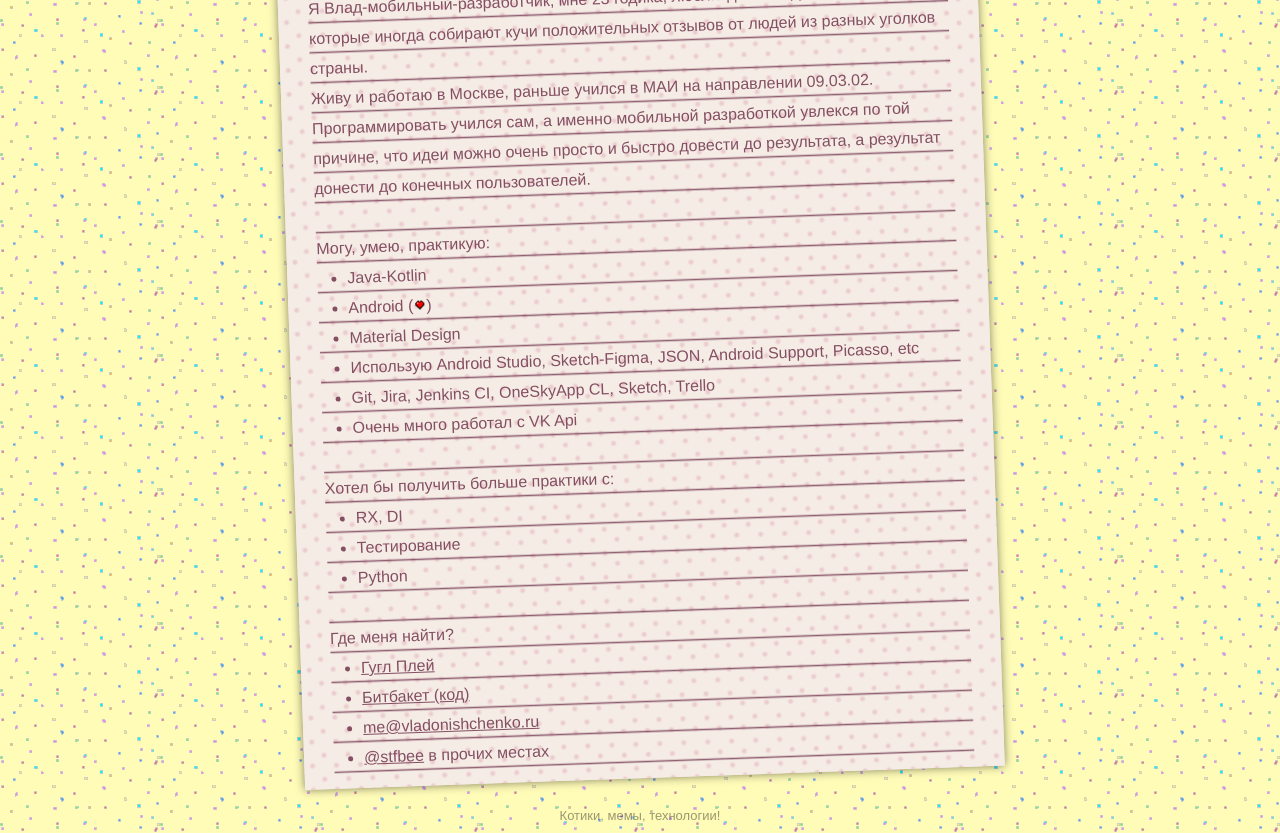
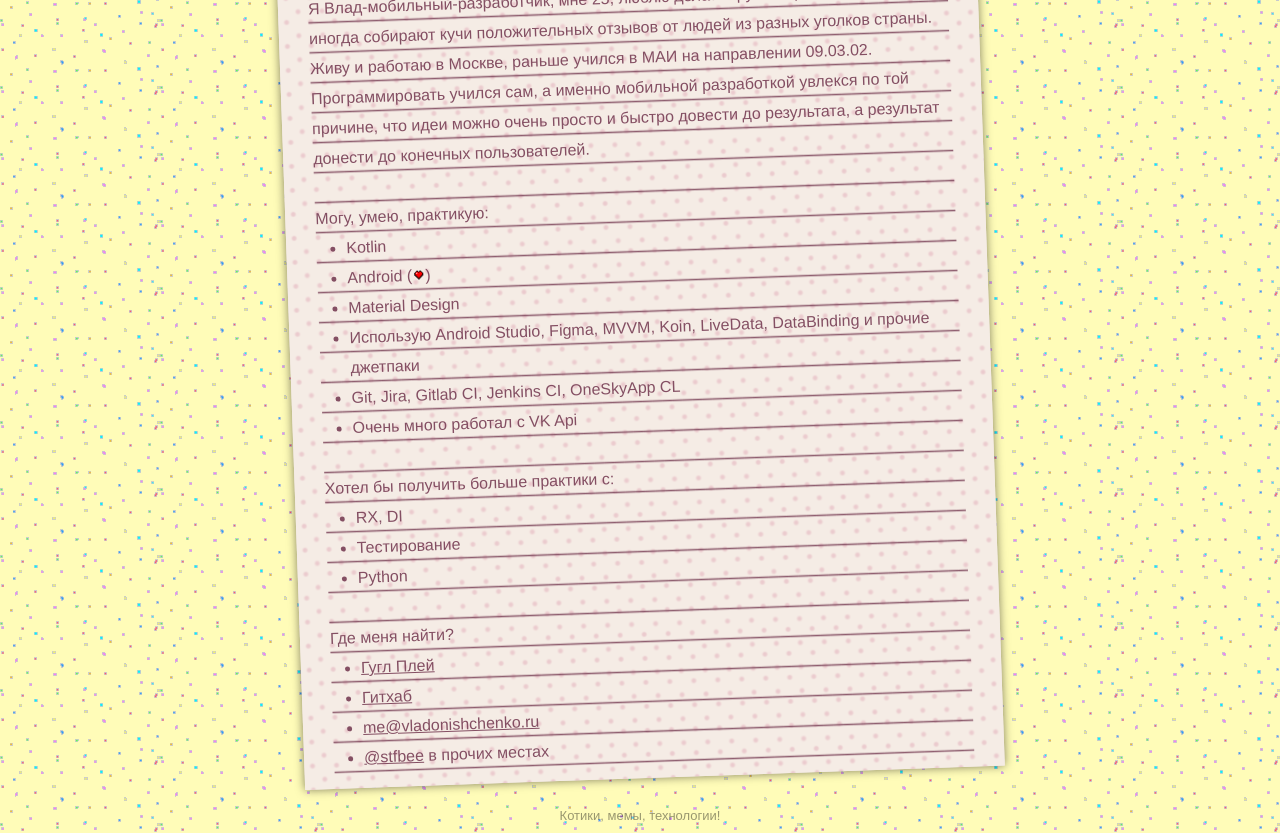
Before and after one commit to STFBEE/stfbee.github.io, a plain HTML site: page index.html in a window 1280 px wide. Shown: the part 112-945 px from the top of the page. Drawn offline with Linux system fonts and the light colour scheme; a web font is replaced by a local one.

Commit message:
а теперь обновляемся

```diff
--- a/index.html
+++ b/index.html
@@ -19,7 +19,7 @@
         <p id="title">VLADISLAV ONISHCHENKO</p>
         <div id="content">
             <p>
-                Я Влад-мобильный-разработчик, мне 23 годика, люблю делать крутые приложения,
+                Я Влад-мобильный-разработчик, мне 25, люблю делать крутые приложения,
                 которые иногда собирают кучи положительных отзывов от людей из разных уголков страны.
             </p>
             <p>
@@ -30,11 +30,11 @@
                 Могу, умею, практикую:
             </p>
             <ul>
-                <li>Java-Kotlin</li>
-                <li>Android (<img src="graphics/heart.png">)</li>
+                <li>Kotlin</li>
+                <li>Android (<img src="graphics/heart.png" alt="сердечько"/>)</li>
                 <li>Material Design</li>
-                <li>Использую Android Studio, Sketch-Figma, JSON, Android Support, Picasso, etc</li>
-                <li>Git, Jira, Jenkins CI, OneSkyApp CL, Sketch, Trello</li>
+                <li>Использую Android Studio, Figma, MVVM, Koin, LiveData, DataBinding и прочие джетпаки</li>
+                <li>Git, Jira, Gitlab CI, Jenkins CI, OneSkyApp CL</li>
                 <li>Очень много работал с VK Api</li>
             </ul>
             <br>
@@ -52,7 +52,7 @@
             </p>
             <ul>
                 <li><a href="https://play.google.com/store/apps/developer?id=Vladislav+Onishchenko">Гугл Плей</a></li>
-                <li><a href="http://bitbucket.org/stfbee">Битбакет (код)</a></li>
+                <li><a href="http://github.com/stfbee">Гитхаб</a></li>
                 <li><a href="mailto:me@vladonishchenko.ru">me@vladonishchenko.ru</a></li>
                 <li><a href="https://www.google.ru/#newwindow=1&q=stfbee">@stfbee</a> в прочих местах</li>
             </ul>
```
Also changed, not shown: 1 other file.
